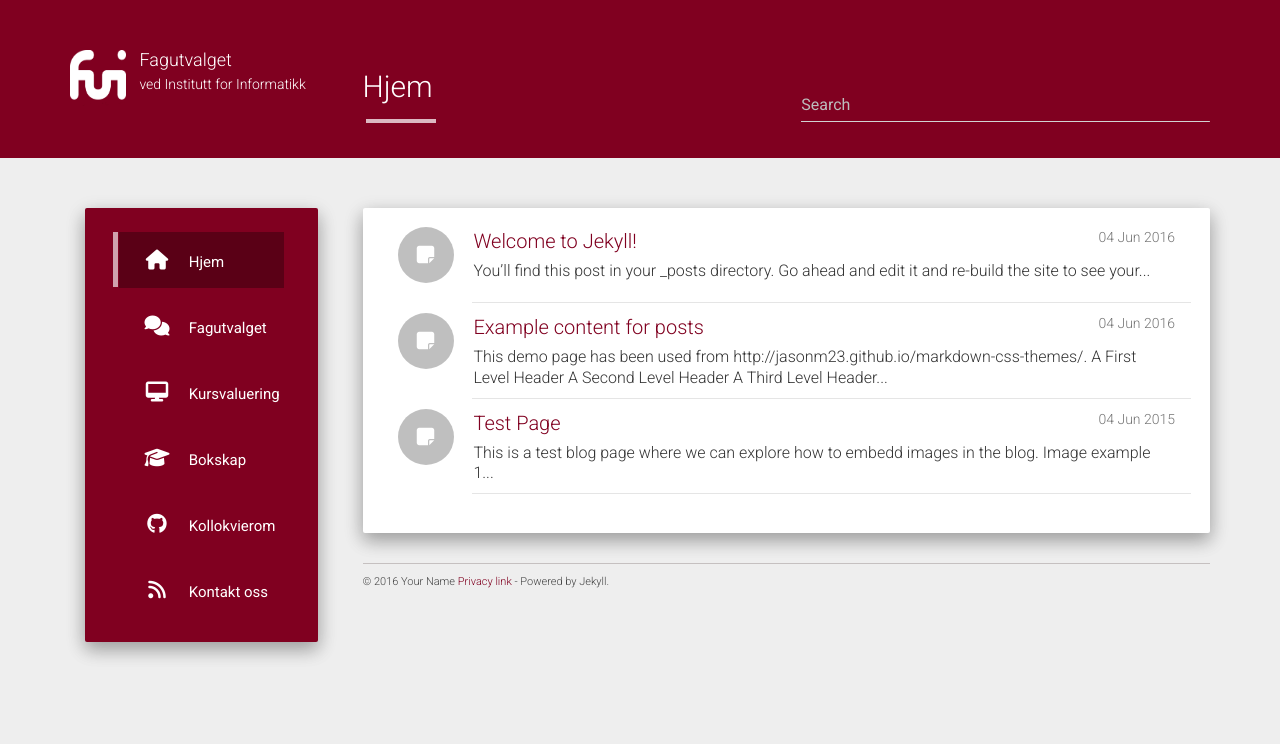
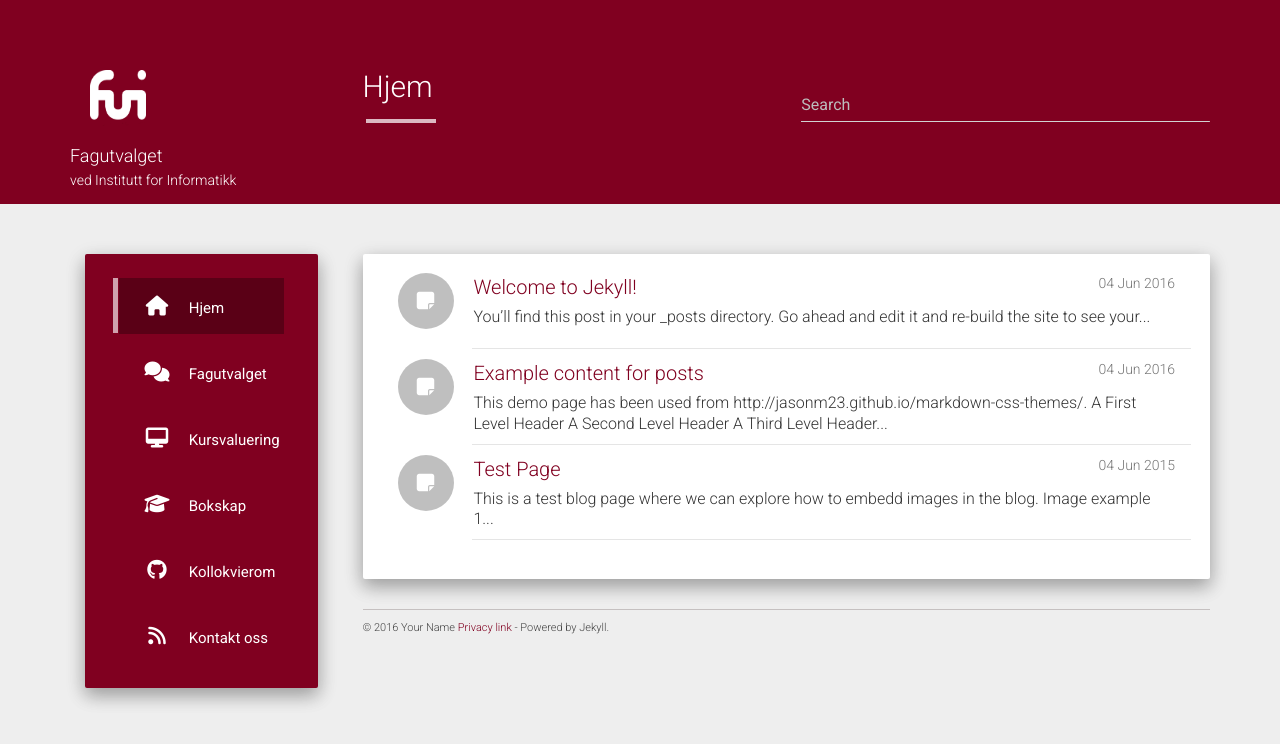
Before and after one commit to fui/fui.github.io, a Jekyll site: the page built from index.html, in a window 1280 px wide. Shown: the top 744 px of the page. Built offline with Jekyll 4.4.1, drawn with Linux system fonts in a browser that asks for light colours; nearby versions of some CDN libraries; the list of posts is cut into pages by our own code.

Commit message:
fixing text in header

```diff
--- a/static/css/main.css
+++ b/static/css/main.css
@@ -8,7 +8,7 @@
 .logo-img {
     width: 56px;
     height: 56px;
-    margin: 0 auto;
+    margin: 20px;
 }
 .logo-turner {
     font-size: 18px;
@@ -32,7 +32,6 @@
 }
 p.info {
     color: #fff;
-    margin-left: 20px;
 }
 p.info a {
     color: #fff;
```
